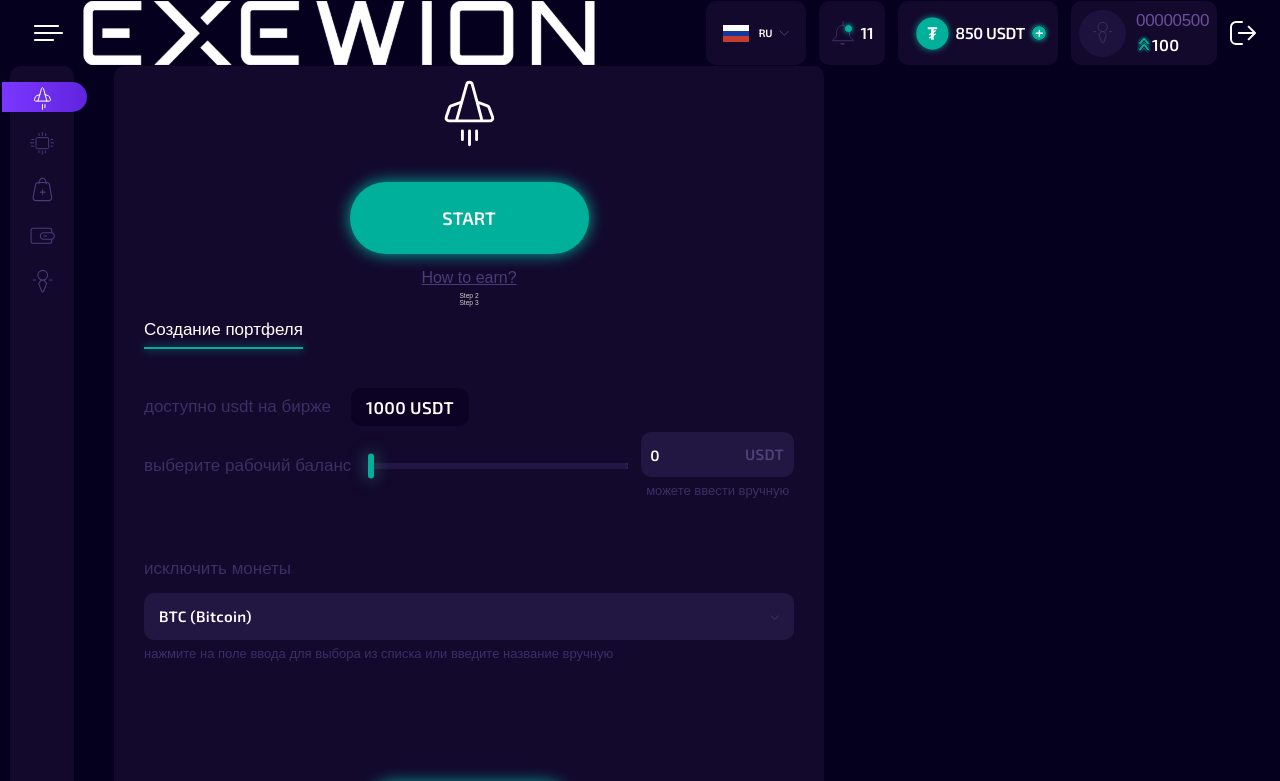
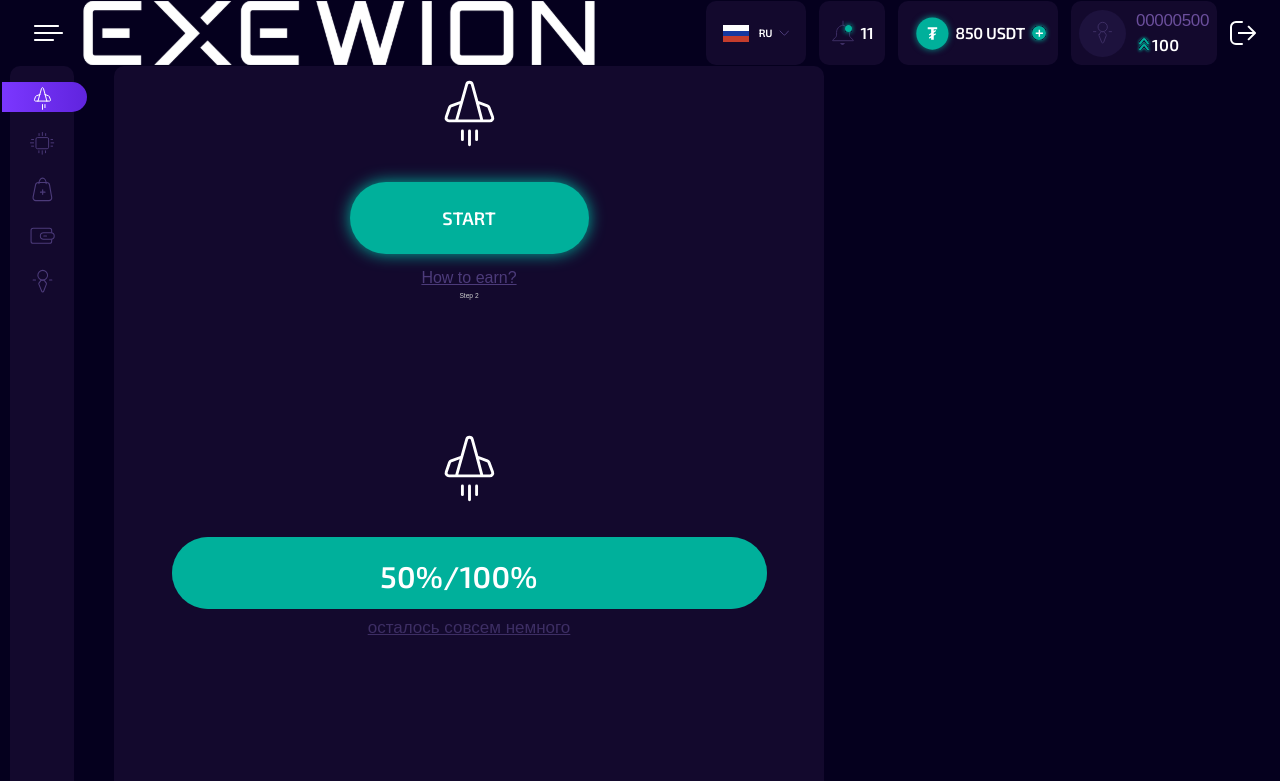
Before and after one commit to SteveGerr/exewion, a Vue app: page /start in a window 1280 px wide. Shown: the top 781 px of the page. Built offline with nearby package versions, Linux system fonts and the light colour scheme; a web font is replaced by a local one.

Commit message:
[feat] added step three

```diff
--- a/src/components/steps/StepThree.vue
+++ b/src/components/steps/StepThree.vue
@@ -1,23 +1,43 @@
 <template>
-  <div class="start">
-      <div class="start__wrapper">
-        Step 3
+  <div class="step-three">
+      <div class="step-three__wrapper">
+        <img class="step-three__rocket" :src="Rocket" alt="">
+        <Progressbar class="step-three__progressbar" :value="ProgressValue"></Progressbar>
+        <p class="step-three__text">осталось совсем немного</p>
       </div>
   </div>
 </template>
+
 <script setup>
+import { ref } from 'vue'
+import Rocket from '@/assets/svg/rocket.svg'
+import Progressbar from '@/components/progressbar/ProgressBar.vue'
+import { useStepsStore } from '@/store/stepsStore'
+
+const store = useStepsStore()
+
+const { changeStep } = store
+
+const ProgressValue = ref(50)
+
+setInterval(() => {
+  ProgressValue.value += 10
+}, 1000)
+
+setTimeout(() => {
+  changeStep()
+}, 5000)
 
 </script>
 
 <style lang="scss">
-  .start {
+  .step-three {
     display: flex;
     flex-direction: column;
     justify-content: space-between;
     align-items: center;
     width: 100%;
     max-width: 710px;
-    height: 100%;
     color: $gray;
 
     &__rocket {
@@ -26,28 +46,23 @@
       margin: 0 0 35px 0;
     }
 
-    &__button {
-      max-width: 239px;
-      font-size: 30px;
-      margin: 0 0 10px 0;
-    }
-
     &__wrapper {
       display: flex;
       flex-direction: column;
       align-items: center;
       justify-content: center;
       width: 100%;
-      margin: auto 0;
+      margin: 19.5rem 0 25rem 0;
     }
 
-    &__link {
-      flex: 15px;
-      color: $lilac-light;
+    &__progressbar {
+      max-width: 595px;
     }
 
-    &__steps {
-      margin: 0 0 23px 0;
+    &__text {
+      margin: 5px 0 0 0;
+      @include paragraph;
+      text-decoration: underline;
     }
   }
 
```
